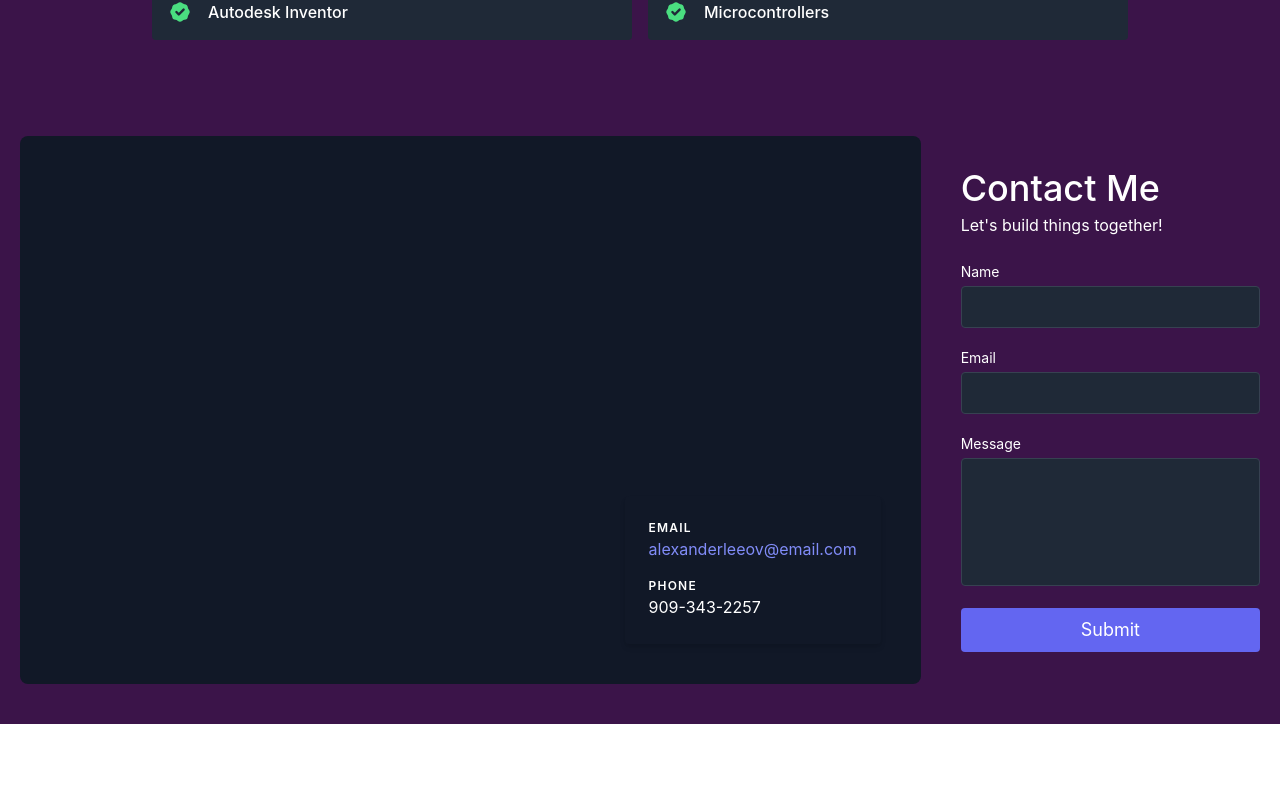
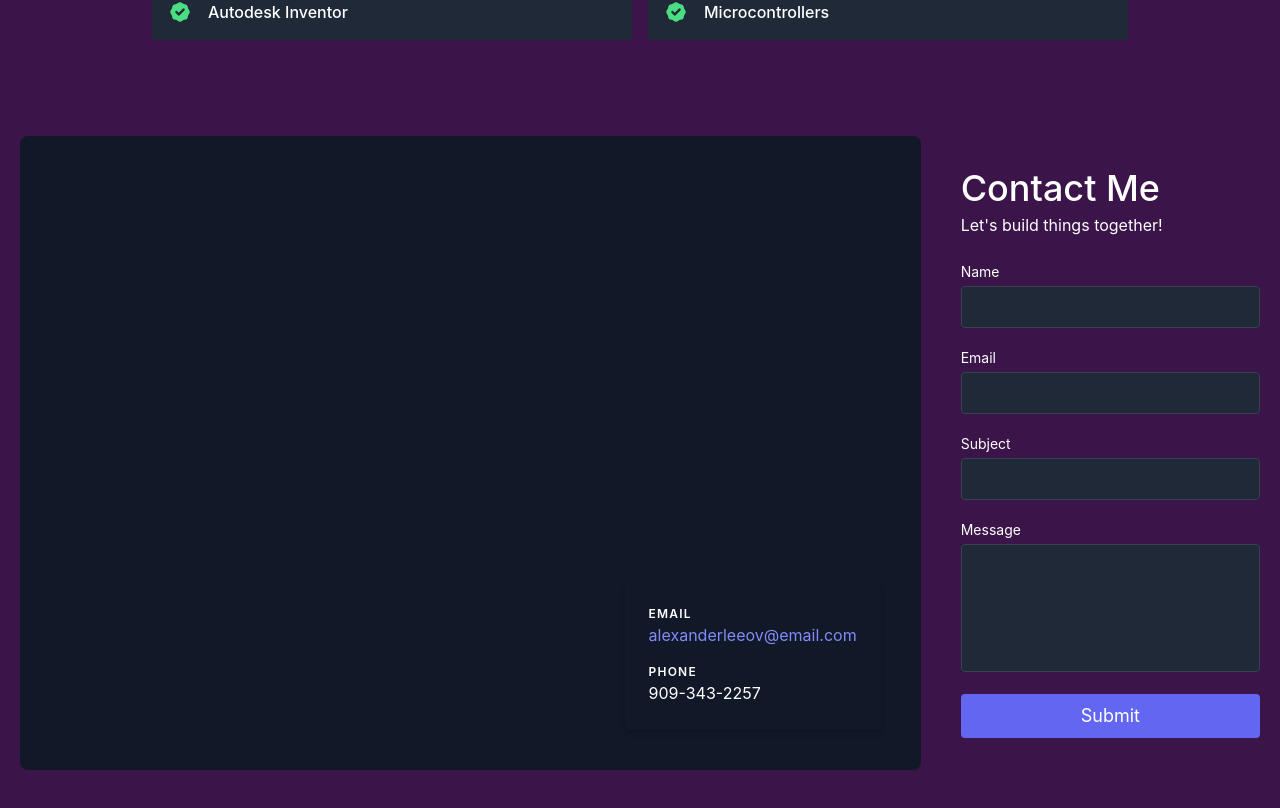
Before and after one commit to OvAlexander/portfolio-website, a React (Create React App) app: page / in a window 1280 px wide. Shown: the part 2824-3632 px from the top of the page. Before the commit the page ends 3548 px from the top, so only its background shows below. Built offline with nearby package versions, Linux system fonts and the light colour scheme; no server answers.

Commit message:
feat:Added email functionallity

```diff
--- a/package.json
+++ b/package.json
@@ -9,7 +9,8 @@
     "@testing-library/user-event": "^13.5.0",
     "axios": "^1.6.5",
     "cors": "^2.8.5",
-    "dotenv": "^16.3.1",
+    "dotenv": "^16.4.4",
+    "emailjs-com": "^3.2.0",
     "express": "^4.18.2",
     "mongoose": "^8.0.4",
     "react": "^18.2.0",
--- a/src/components/Contact.js
+++ b/src/components/Contact.js
@@ -1,27 +1,19 @@
 import React from "react";
+import emailjs from 'emailjs-com';
+const SERVICE_ID = process.env.REACT_APP_SERVICE_ID;
+const TEMPLATE_ID = process.env.REACT_APP_TEMPLATE_ID;
+const USER_ID = process.env.REACT_APP_USER_ID;
 
 export default function Contact() {
-  const [name, setName] = React.useState("");
-  const [email, setEmail] = React.useState("");
-  const [message, setMessage] = React.useState("");
 
-  function encode(data) {
-    return Object.keys(data)
-      .map(
-        (key) => encodeURIComponent(key) + "=" + encodeURIComponent(data[key])
-      )
-      .join("&");
-  }
-
-  function handleSubmit(e) {
-    e.preventDefault();
-    fetch("/", {
-      method: "POST",
-      headers: { "Content-Type": "application/x-www-form-urlencoded" },
-      body: encode({ "form-name": "contact", name, email, message }),
-    })
-      .then(() => alert("Message sent!"))
-      .catch((error) => alert(error));
+  function sendEmail(e) {
+    e.preventDefault();    //This is important, i'm not sure why, but the email won't send without it
+    emailjs.sendForm(SERVICE_ID, TEMPLATE_ID, e.target, USER_ID)
+      .then((result) => {
+          window.location.reload()  //This is if you still want the page to reload (since e.preventDefault() cancelled that behavior)
+      }, (error) => {
+          console.log(error.text);
+      });
   }
 
   return (
@@ -47,7 +39,7 @@ export default function Contact() {
         <form
           netlify
           name="contact"
-          onSubmit={handleSubmit}
+          onSubmit={sendEmail}
           className="lg:w-1/4 md:w-1/2 flex flex-col md:ml-auto w-full md:py-8 mt-8 md:mt-0 text-white"
         >
           <h2 className="text-white sm:text-4xl text-3xl mb-1 font-medium title-font">
@@ -61,9 +53,8 @@ export default function Contact() {
             <input
               type="text"
               id="name"
-              name="name"
+              name="from_name"
               className="w-full bg-gray-800 rounded border border-gray-700 focus:border-indigo-500 focus:ring-2 focus:ring-indigo-900 text-base outline-none text-gray-100 py-1 px-3 leading-8 transition-colors duration-200 ease-in-out"
-              onChange={(e) => setName(e.target.value)}
             />
           </div>
           <div className="relative mb-4">
@@ -73,9 +64,19 @@ export default function Contact() {
             <input
               type="email"
               id="email"
-              name="email"
+              name="from_email"
               className="w-full bg-gray-800 rounded border border-gray-700 focus:border-indigo-500 focus:ring-2 focus:ring-indigo-900 text-base outline-none text-gray-100 py-1 px-3 leading-8 transition-colors duration-200 ease-in-out"
-              onChange={(e) => setEmail(e.target.value)}
+            />
+          </div>
+          <div className="relative mb-4">
+            <label htmlFor="subject" className="leading-7 text-sm">
+              Subject
+            </label>
+            <input
+              type="text"
+              id="subject"
+              name="email_subject"
+              className="w-full bg-gray-800 rounded border border-gray-700 focus:border-indigo-500 focus:ring-2 focus:ring-indigo-900 text-base outline-none text-gray-100 py-1 px-3 leading-8 transition-colors duration-200 ease-in-out"
             />
           </div>
           <div className="relative mb-4">
@@ -84,9 +85,8 @@ export default function Contact() {
             </label>
             <textarea
               id="message"
-              name="message"
+              name="html_message"
               className="w-full bg-gray-800 rounded border border-gray-700 focus:border-indigo-500 focus:ring-2 focus:ring-indigo-900 h-32 text-base outline-none text-gray-100 py-1 px-3 resize-none leading-6 transition-colors duration-200 ease-in-out"
-              onChange={(e) => setMessage(e.target.value)}
             />
           </div>
           <button
--- a/src/pages/index.js
+++ b/src/pages/index.js
@@ -5,7 +5,6 @@ import React from "react";
 const Home = () => {
   return (
     <div>
-      <h1>Welcome to GeeksforGeeks</h1>
     </div>
   );
 };
```
Also changed, not shown: 1 other file (tests, documents, lock files or other folders).
